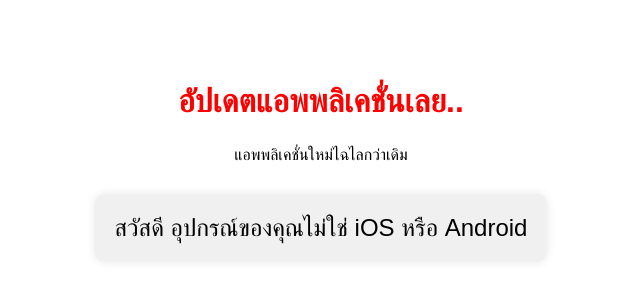
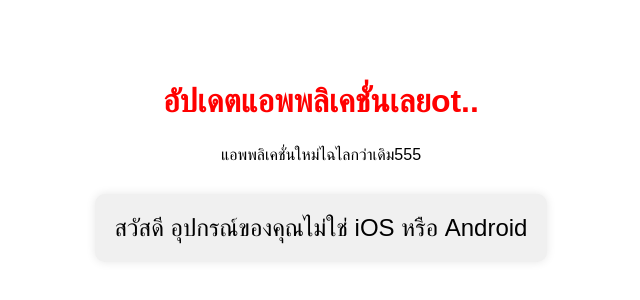
Before and after one commit to upseo29/watpu, a plain HTML site: page index.html in a window 1280 px wide. Shown: the part 228-528 px from the top of the page, without its empty margins (319-959 px from the left). Drawn offline with Linux system fonts and the light colour scheme.

Commit message:
Update index.html

```diff
--- a/index.html
+++ b/index.html
@@ -51,8 +51,8 @@
     </style>
 </head>
 <body>
-    <h1>อัปเดตแอพพลิเคชั่นเลย..</h1>
-    <p>แอพพลิเคชั่นใหม่ไฉไลกว่าเดิม</p>
+    <h1>อัปเดตแอพพลิเคชั่นเลยot..</h1>
+    <p>แอพพลิเคชั่นใหม่ไฉไลกว่าเดิม555</p>
     <div id="message"></div>
     <a id="update-btn" href="#" target="_blank">Update</a>
 
```
